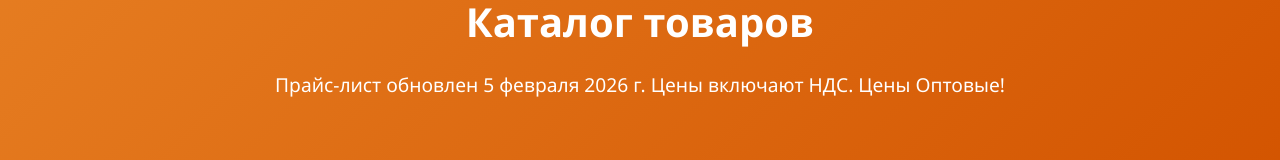
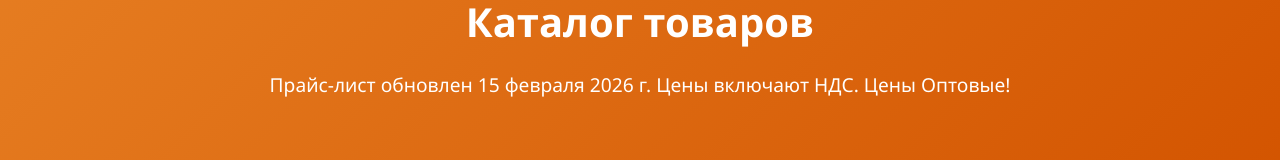
Before and after one commit to artemnach2012/yartara-site, a plain HTML site: page catalog.html in a window 1280 px wide. Shown: the part 175-335 px from the top of the page. Drawn offline with Linux system fonts and the light colour scheme.

Commit message:
Update catalog.html

```diff
--- a/catalog.html
+++ b/catalog.html
@@ -29,7 +29,7 @@
     <section class="hero" style="background: linear-gradient(135deg, #e67e22 0%, #d35400 100%);">
         <div class="container">
             <h2>Каталог товаров</h2>
-            <p>Прайс-лист обновлен 5 февраля 2026 г. Цены включают НДС. Цены Оптовые!</p>
+            <p>Прайс-лист обновлен 15 февраля 2026 г. Цены включают НДС. Цены Оптовые!</p>
         </div>
     </section>
 
```
